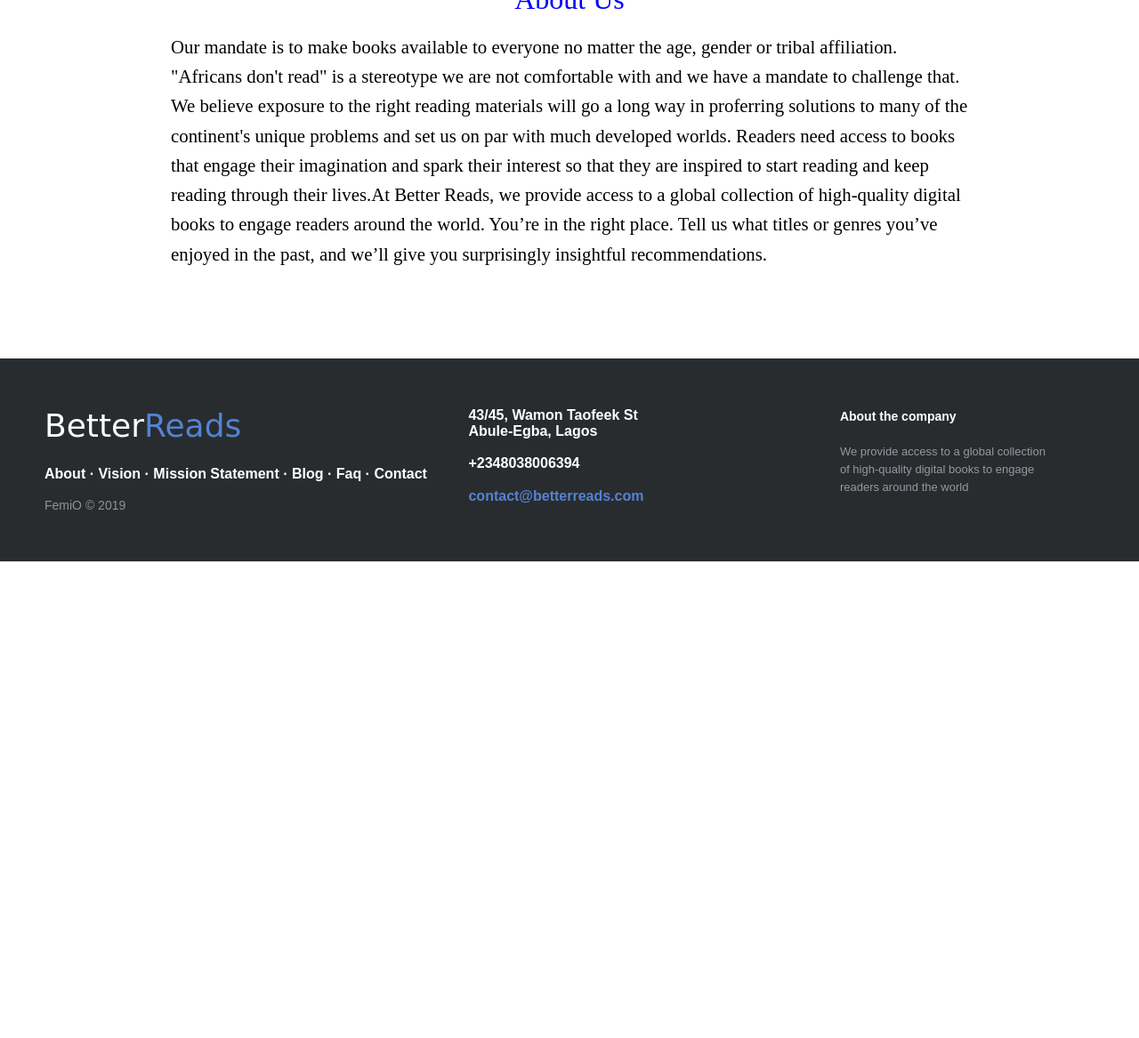
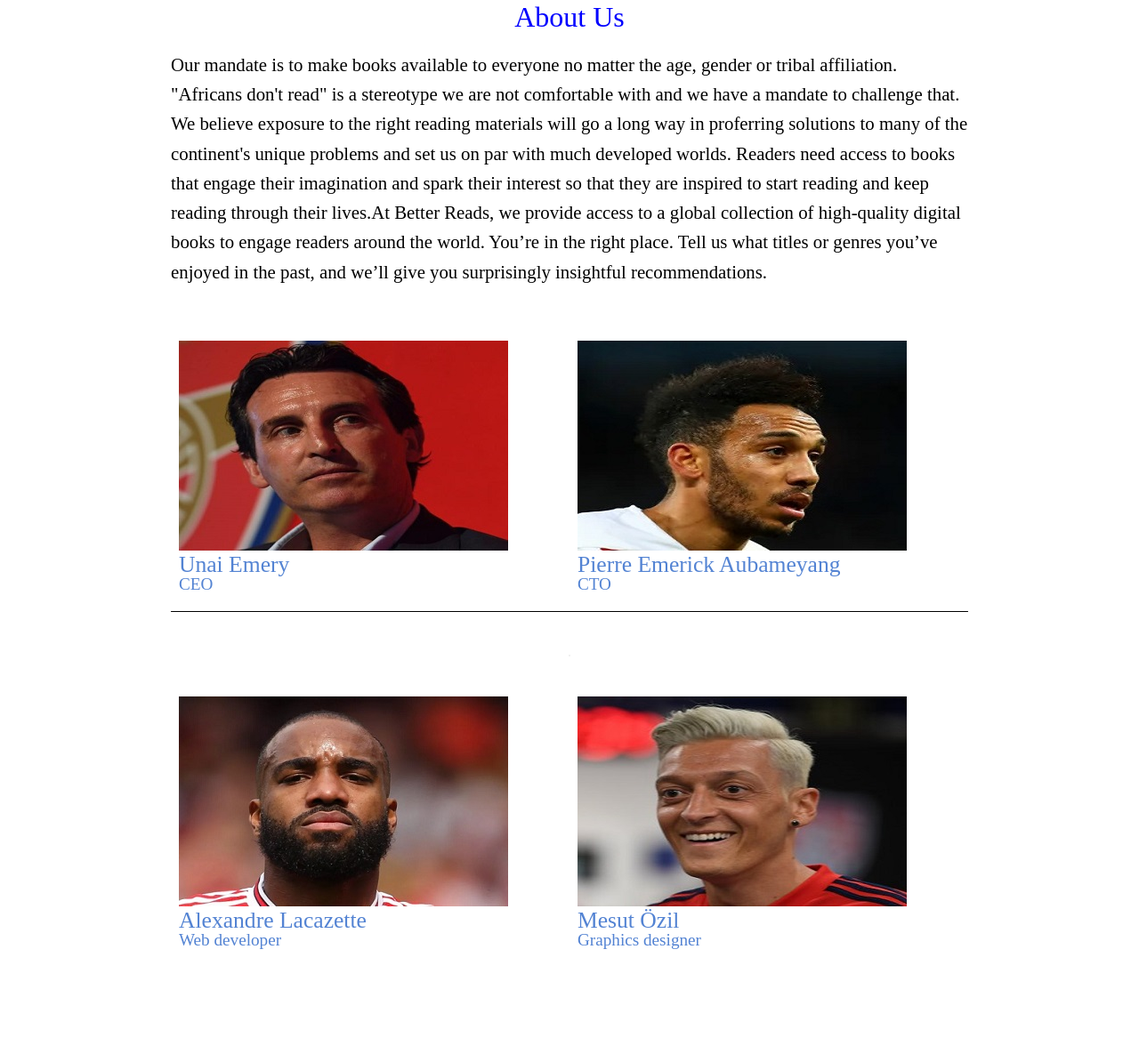
Before and after one commit to Oluwa-Femi/Build-week, a plain HTML site: page about.html in a window 1280 px wide. Shown: the part 165-1332 px from the top of the page at 89% size. Before the commit the page ends 800 px from the top, so only its background shows below. Drawn offline with Linux system fonts and the light colour scheme.

Commit message:
Landing page done

```diff
--- a/about.html
+++ b/about.html
@@ -1,5 +1,6 @@
 <!DOCTYPE html>
 <html lang="en">
+
 <head>
     <meta charset="UTF-8">
     <meta name="viewport" content="width=device-width, initial-scale=1.0">
@@ -8,6 +9,7 @@
     <link rel="stylesheet" href="css/reset.css">
     <link rel="stylesheet" href="css/styles.css">
 </head>
+
 <body>
     <div id="container">
         <header>
@@ -24,7 +26,7 @@
                     <a href="#">CONTACT</a>
                 </nav-menu>
                 <nav-search>
-                    <input type ="text" placeholder="SEARCH...">
+                    <input type="text" placeholder="SEARCH...">
                 </nav-search>
             </nav>
             <div class="categories">
@@ -45,23 +47,52 @@
             </div>
         </header>
 
-        <div class="about">
+        <section class="about">
             <h1>About Us</h1>
-            <p>Our mandate is to make books available to everyone no matter the age, gender or tribal affiliation. "Africans
-            don't read" is a stereotype we are not comfortable with and we have a mandate to challenge that. We believe
-            exposure to the right reading materials will go a long way in proferring solutions to many of the continent's
-            unique problems and set us on par with much developed worlds. Readers need access to books that engage their
-            imagination and spark their interest so that they are inspired to start reading and keep reading through their
+            <p>Our mandate is to make books available to everyone no matter the age, gender or tribal affiliation.
+                "Africans
+                don't read" is a stereotype we are not comfortable with and we have a mandate to challenge that. We
+                believe
+                exposure to the right reading materials will go a long way in proferring solutions to many of the
+                continent's
+                unique problems and set us on par with much developed worlds. Readers need access to books that engage
+                their
+                imagination and spark their interest so that they are inspired to start reading and keep reading through
+                their
                 lives.At Better Reads, we provide access to a global
-            collection of high-quality digital books to engage readers around the world. You’re in the right place. Tell us
-            what titles or genres you’ve enjoyed in the past, and we’ll give you surprisingly insightful recommendations.</p>
+                collection of high-quality digital books to engage readers around the world. You’re in the right place.
+                Tell us
+                what titles or genres you’ve enjoyed in the past, and we’ll give you surprisingly insightful
+                recommendations.
+            </p>
+        </section>
+        <section class="team">
+            <div class = "container1">
+                <div class="container-strategy">
+                    <img src="images/emery.jpg" alt="Unai">
+                    <h2>Unai Emery</h2>
+                    <p>CEO</p>
                 </div>
-
-
-
-
-
-
+                <div class="container-strategy">
+                    <img src="images/auba.jpg" alt="Pierre">
+                    <h2>Pierre Emerick Aubameyang</h2>
+                    <p>CTO</p>
+                    </div>
+            </div>
+            <hr>
+            <div class = "container2">
+                    <div class="container-strategy">
+                        <img src="images/laca.jpg" alt="Laca">
+                        <h2>Alexandre Lacazette</h2>
+                        <p>Web developer</p>
+                    </div>
+                    <div class="container-strategy">
+                        <img src="images/ozil.jpg" alt="Mesut">
+                        <h2>Mesut Özil</h2>
+                        <p>Graphics designer</p>
+                        </div>
+            </div>
+        </section>
     <footer class="footer-distributed">
 
         <div class="footer-left">
--- a/css/styles.css
+++ b/css/styles.css
@@ -130,6 +130,7 @@ nav-search input {
  }
  .about {
     width: 70%;
+    padding-top: 20px;
     padding-left: 15vw;
     padding-left: 15vw;
     display: flex;
@@ -147,6 +148,68 @@ nav-search input {
     font-size: 1.3em;
     line-height: 1.6;
  }
+ .team {
+    width: 70%;
+    padding-top: 20px;
+    padding-left: 15vw;
+    padding-left: 15vw;
+    display: flex;
+    flex-direction: column;
+    justify-content: center;
+ }
+ .container1 {
+    display: flex;
+    flex-wrap: wrap;
+    justify-content: space-evenly;
+    margin-bottom: 20px;
+    padding: 20px 0px 20px 0px;
+}
+.container1 header {
+    display:flex;
+    flex-direction: row;
+    justify-content: space-evenly;
+}
+
+.container1 .container-strategy {
+    width: 48%;
+    padding: 0 1%;
+    padding-bottom: 20px;
+    border-bottom: 1px solid black;
+}
+.container1 .container-strategy h2 {
+    font-size: 1.6rem;
+    color: #5383d3;
+}
+.container1 .container-strategy p {
+    font-size: 1.2rem;
+    color: #5383d3;
+}
+.container2 {
+    display: flex;
+    flex-wrap: wrap;
+    justify-content: space-evenly;
+    margin-bottom: 20px;
+    padding: 20px 0px 20px 0px;
+}
+.container2 header {
+    display:flex;
+    flex-direction: row;
+    justify-content: space-evenly;
+}
+
+.container2 .container-strategy {
+    width: 48%;
+    padding: 0 1%;
+    padding-bottom: 20px;
+}
+.container2 .container-strategy h2 {
+    font-size: 1.6rem;
+    color: #5383d3;
+}
+.container2 .container-strategy p {
+    font-size: 1.2rem;
+    color: #5383d3;
+}
  .recommendations {
     display: flex;
     flex-direction: column;
```
Also changed, not shown: images/auba.jpg (added), images/emery.jpg (added), images/laca.jpg (added), images/ozil.jpg (added). Lines whose indentation alone changed are shown as unchanged.
